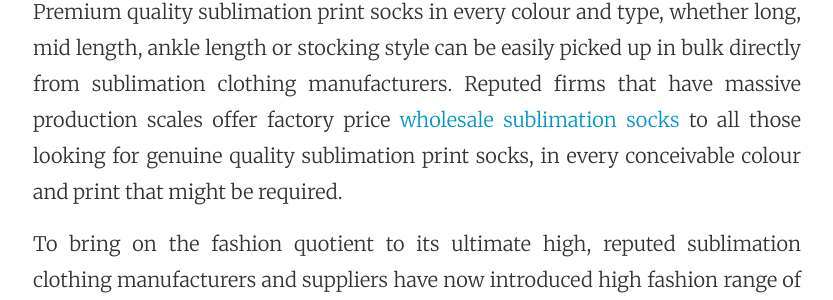
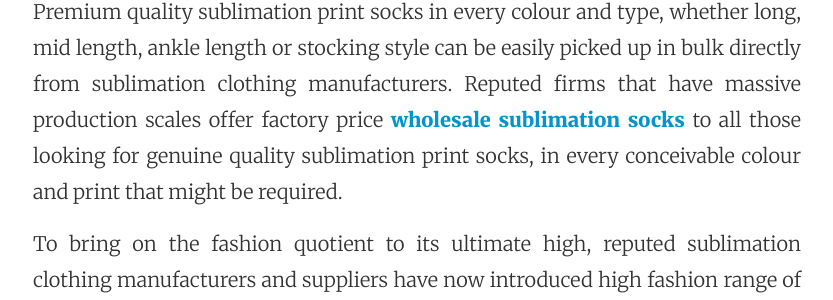
Before and after one commit to oasissublimation/oasissublimation.github.io, a Jekyll site: the page built from _posts/2016-05-17-premium-quality-dye-sublimation-socks-offered-by-reputed-manufacturers-look-refreshingly-new.markdown, in a window 1280 px wide. Shown: the part 953-1253 px from the top of the page, without its empty margins (223-1056 px from the left). Built offline with Jekyll 4.4.1, drawn with Linux system fonts in a browser that asks for light colours.

Commit message:
Post update: Premium quality dye sublimation socks offered by reputed manufacturers look refreshingly new

```diff
--- a/_posts/2016-05-17-premium-quality-dye-sublimation-socks-offered-by-reputed-manufacturers-look-refreshingly-new.markdown
+++ b/_posts/2016-05-17-premium-quality-dye-sublimation-socks-offered-by-reputed-manufacturers-look-refreshingly-new.markdown
@@ -6,7 +6,7 @@ layout: post
 <p style="text-align: justify;">The huge demand for sublimation clothing particularly in the sports and gym wear,fitness and active wear segment has led high profile manufacturers and suppliers to launch premium quality dye sublimation socks, adding to team wear look and appeal.
 </p>
 
-<p style="text-align: justify;">Premium quality sublimation print socks in every colour and type, whether long, mid length, ankle length or stocking style can be easily picked up in bulk directly from sublimation clothing manufacturers. Reputed firms that have massive production scales offer factory price <a href="http://www.oasissublimation.com/wholesale/sublimated-socks/" target="_blank">wholesale sublimation socks</a> to all those looking for genuine quality sublimation print socks, in every conceivable colour and print that might be required.</p>
+<p style="text-align: justify;">Premium quality sublimation print socks in every colour and type, whether long, mid length, ankle length or stocking style can be easily picked up in bulk directly from sublimation clothing manufacturers. Reputed firms that have massive production scales offer factory price <a href="http://www.oasissublimation.com/wholesale/sublimated-socks/" target="_blank"><b>wholesale sublimation socks</b></a> to all those looking for genuine quality sublimation print socks, in every conceivable colour and print that might be required.</p>
 
 <p style="text-align: justify;">To bring on the fashion quotient to its ultimate high, reputed sublimation clothing manufacturers and suppliers have now introduced high fashion range of designer dye sublimation socks, that have the all trendy colour combinations and print that is simply out of the world to match up to the modern sports enthusiasts spirit.</p>
 
```
